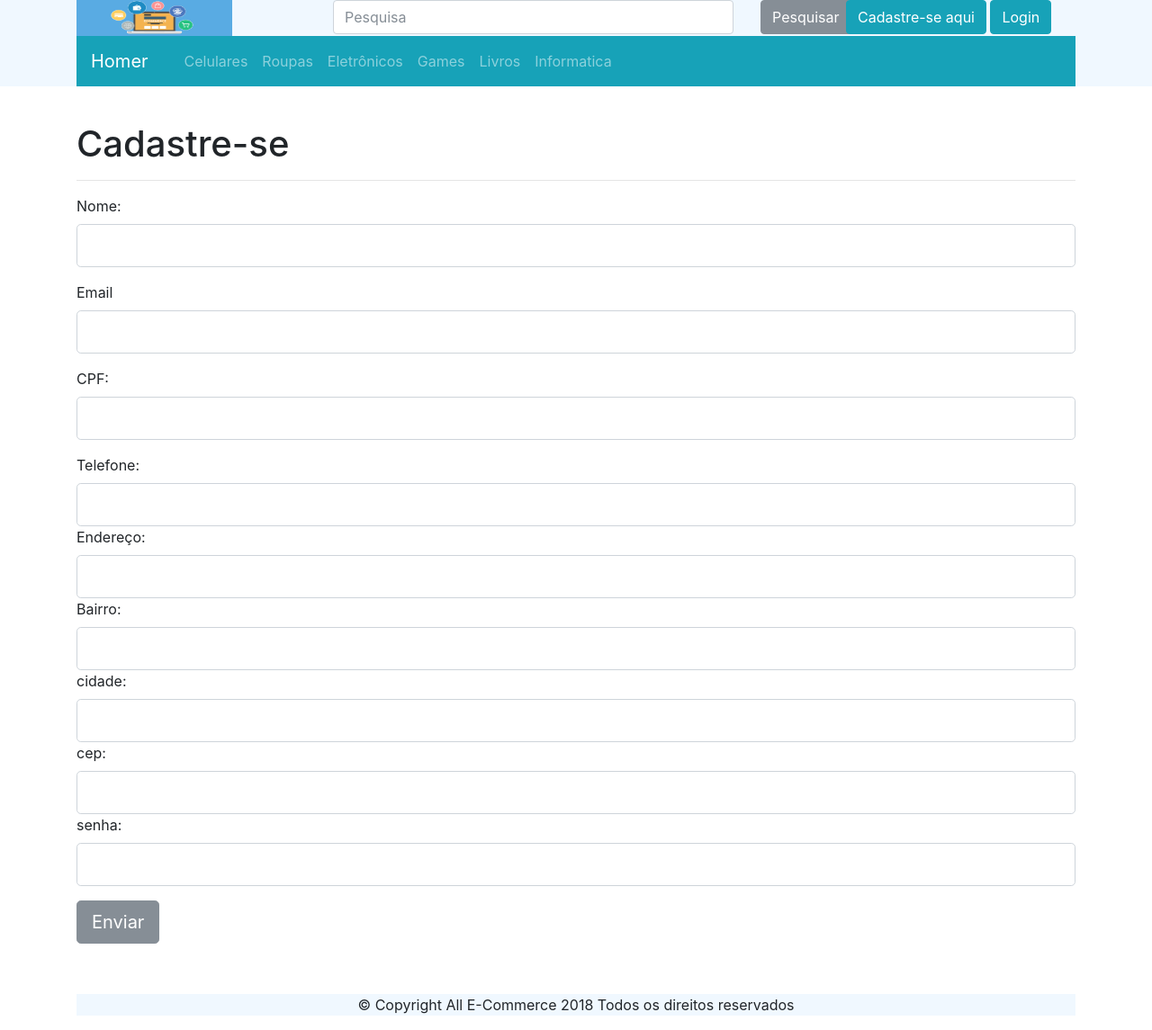
After one commit to britolmbs/alle-commerce, a PHP site: page /cadastro.php in a window 1280 px wide. The commit adds this page. Shown: the whole page at 90% size. Run offline with PHP 8.4, Linux system fonts and the light colour scheme; some libraries are stand-ins or nearby versions.

Commit message:
Login, cadastro, index

```diff
--- /dev/null
+++ b/cadastro.php
@@ -0,0 +1,61 @@
+<?php
+include "header.php";
+include "conexao.php"
+ ?>
+
+<section>
+<div class="container">
+
+<p>&nbsp;</p>
+
+<h1>Cadastre-se</h1><hr />
+		<form method="POST" action="insert.php">
+		<div class="form-group">
+			<label for="nome">Nome: </label>
+			<input type="text" name="nome" class="form-control form-control-lg" />
+		</div>
+
+		<div class="form-group">
+			<label for="email">Email </label>
+			<input type="email" name="email" class="form-control form-control-lg" />
+		</div>
+
+		<div class="form-group">
+			<label for="cpf">CPF: </label>
+			<input type="text" name="cpf" class="form-control form-control-lg" />
+		</div>
+		<div class="form-group">
+			<label for="telefone">Telefone: </label>
+		<input type="tel" name="telefone" class="form-control form-control-lg" />
+
+		<div class="form-group">
+			<label for="endereco">Endereço: </label>
+		<input type="text" name="endereco" class="form-control form-control-lg" />
+
+		<div class="form-group">
+			<label for="bairro">Bairro: </label>
+		<input type="text" name="bairro" class="form-control form-control-lg" />
+
+		<div class="form-group">
+			<label for="cidade">cidade: </label>
+		<input type="text" name="cidade" class="form-control form-control-lg" />
+
+		<div class="form-group">
+			<label for="cep">cep: </label>
+		<input type="text" name="cep" class="form-control form-control-lg" />
+
+		<div class="form-group">
+			<label for="senha">senha: </label>
+		<input type="password" name="senha" class="form-control form-control-lg" />
+
+		</div>
+			<button type="submit" class="btn btn-secondary btn-lg">Enviar</button>
+
+		</form>
+
+</div>
+
+</section>
+<?php
+include "footer.php";
+ ?>
--- /dev/null
+++ b/conexao.php
@@ -0,0 +1,13 @@
+<?php
+$servename = "localhost";
+$username = "root";
+$password = "";
+$dbname = "alle-commercer";
+
+// Cria a conexão
+$conn = new mysqli($servename, $username, $password, $dbname);
+// Checar conexão
+if ($conn->connect_error) {
+	die("Connection failed:" . $conn->connect_error);
+}
+?>
--- a/estilo/estilo.css
+++ b/estilo/estilo.css
@@ -1,7 +1,14 @@
-header{
-	background-color: #1E90FF;
+.header{
+	background-color: #F0F8FF;
 }
 .img{
 	width: 173px;
 	height: 40px;
 }
+.footer{
+	background-color: #F0F8FF;
+}
+.banner{
+	width: 1360px;
+	height: 444px;
+}
--- a/footer.php
+++ b/footer.php
@@ -1,6 +1,7 @@
 <footer>
 	<div class="container">
-		<p class="footer"></p>
+	<p> &nbsp;</p>
+		<p class="footer text-center">© Copyright All E-Commerce 2018 Todos os direitos reservados</p>
 	</div>
 </footer>
 
--- a/header.php
+++ b/header.php
@@ -15,7 +15,7 @@
 	<script src="js/bootstrap.min.js"></script>
 	</head>
 	<body>
-	<header>
+	<header class="header">
 		<div class="container">
 
 <div class="row">
@@ -30,16 +30,19 @@
 
 </div>
 <div class="col-md-1">
-	<button type="submit" class="btn btn-primary my-2 my-sm-0">Pesquisar</button>
+	<button type="submit" class="btn btn-secondary my-2 my-sm-0">Pesquisar</button>
 </div>
 <div class="col-md-3">
-	<a href="cadastro.php">Cadastre-se aqui</a>
-	<a href="login.php">Login</a>
+	<a class="btn btn-info" href="cadastro.php">Cadastre-se aqui</a>
+	<a class="btn btn-info" href="login.php">Login</a>
+</div>
 </div>
 </div>
 <!--Começo Menu-->
 
-<nav class="navbar navbar-expand-lg navbar-light bg-light">
+
+<div class="container">
+<nav class="navbar navbar-expand-lg navbar-dark bg-info">
   <a class="navbar-brand" href="index.php">Homer</a>
   <button class="navbar-toggler" type="button" data-toggle="collapse" data-target="#navbarSupportedContent" aria-controls="navbarSupportedContent" aria-expanded="false" aria-label="Toggle navigation">
     <span class="navbar-toggler-icon"></span>
@@ -51,41 +54,22 @@
         <a class="nav-link" href="#"> <span class="sr-only">(current)</span></a>
       </li>
       <li class="nav-item">
-        <a class="nav-link" href="#">Link</a>
+        <a class="nav-link" href="celular.php">Celulares</a></li>
+         <li class="nav-item">
+         <a class="nav-link" href="roupa.php">Roupas</a></li>
+          <li class="nav-item">
+          <a class="nav-link" href="eletronico.php">Eletrônicos</a></li>
+           <li class="nav-item">
+           <a class="nav-link" href="game.php">Games</a></li>
+            <li class="nav-item">
+           <a class="nav-link" href="livro.php">Livros</a></li>
+      <li class="nav-item">
+           <a class="nav-link" href="info.php">Informatica</a>
       </li>
+      </ul>
+      </div>
+      </nav>
+      </div>
+      </header>
+
 <!--Fim menu-->
-
-<!--Começo carrocel-->
-
-
-<div id="carouselExampleIndicators" class="carousel slide" data-ride="carousel">
-  <ol class="carousel-indicators">
-    <li data-target="#carouselExampleIndicators" data-slide-to="0" class="active"></li>
-    <li data-target="#carouselExampleIndicators" data-slide-to="1"></li>
-    <li data-target="#carouselExampleIndicators" data-slide-to="2"></li>
-  </ol>
-  <div class="carousel-inner">
-    <div class="carousel-item active">
-      <img class="d-block w-100" src="..." alt="First slide">
-    </div>
-    <div class="carousel-item">
-      <img class="d-block w-100" src="..." alt="Second slide">
-    </div>
-    <div class="carousel-item">
-      <img class="d-block w-100" src="..." alt="Third slide">
-    </div>
-  </div>
-  <a class="carousel-control-prev" href="#carouselExampleIndicators" role="button" data-slide="prev">
-    <span class="carousel-control-prev-icon" aria-hidden="true"></span>
-    <span class="sr-only">Previous</span>
-  </a>
-  <a class="carousel-control-next" href="#carouselExampleIndicators" role="button" data-slide="next">
-    <span class="carousel-control-next-icon" aria-hidden="true"></span>
-    <span class="sr-only">Next</span>
-  </a>
-</div>
-
-<!--fim carrocel-->
-
-		</div>
-	</header>
```
Also changed, not shown: index.php (+78 -0 lines), insert.php (added, +23 -0 lines), login.php (added, +29 -0 lines), resposta.php (added, +30 -0 lines), img/banner2.jpg (added), img/banner3.jpg (added), img/banner4.jpg (added), img/banner5.jpg (added), img/produtos/s8.jpg (added).
